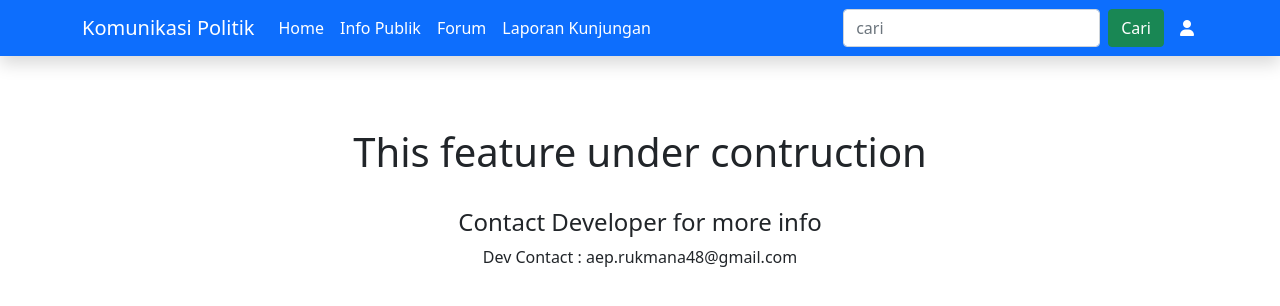
After one commit to prometheusid/cms-kompol, a Flask app: page /pub_laporankunjungan/ in a window 1280 px wide. The commit adds this page. Shown: the top 306 px of the page. Run offline with Flask 2, Linux system fonts and the light colour scheme; parts of the project's set-up code (start-up, migrations or seed data) failed here and were passed over; some libraries are stand-ins or nearby versions.

Commit message:
add folder structur for laporan kunjungan

```diff
--- a/app.py
+++ b/app.py
@@ -29,7 +29,7 @@ app.secret_key = '\xfd{H\xe5<\x95\xf9\xe3\x96.5\xd1\x01O<!\xd5\xa2\xa0\x9fR"\xa1
 
 @app.route("/")
 def pub_home():
-    title = ("KOMUNIKASi POLITIK")
+    title = ("KOMUNIKASI POLITIK")
     cur = mysql.connection.cursor()
     cur.execute("SELECT * FROM info ORDER BY info_id DESC LIMIT 1")
     info = cur.fetchone()
@@ -162,6 +162,12 @@ def tambahinfo():
     return render_template('/public/pub_info/tambahinfo.html', title=title)
 
 
+@app.route("/pub_laporankunjungan/")
+def public_lapkun():
+    title = ('Laporan Kunjungan')
+    return render_template('/public/pub_lapkun/index.html')
+
+
 # dashboard / cpanel admin
 @app.route('/dashboard')
 def dashboard():
--- a/templates/public/pub_base.html
+++ b/templates/public/pub_base.html
@@ -50,6 +50,10 @@
                     <li class="nav-item">
                         <a class="nav-link active" aria-current="page" href="{{ url_for('public_forum')}}">Forum</a>
                     </li>
+                    <li class="nav-item">
+                        <a class="nav-link active" aria-current="page" href="{{ url_for('public_lapkun')}}">Laporan
+                            Kunjungan</a>
+                    </li>
                 </ul>
                 <form class="d-sm-flex">
                     <input class="form-control me-2" type="search" placeholder="cari" aria-label="Search" />
--- /dev/null
+++ b/templates/public/pub_lapkun/index.html
@@ -0,0 +1,12 @@
+{% extends '/public/pub_base.html' %}
+{% block content %}
+<div style="text-align: center;">
+    <br>
+    <br>
+    <br>
+    <h1>This feature under contruction</h1>
+    <br>
+    <h4>Contact Developer for more info</h4>
+    <p>Dev Contact : aep.rukmana48@gmail.com</p>
+</div>
+{% endblock %}
```
